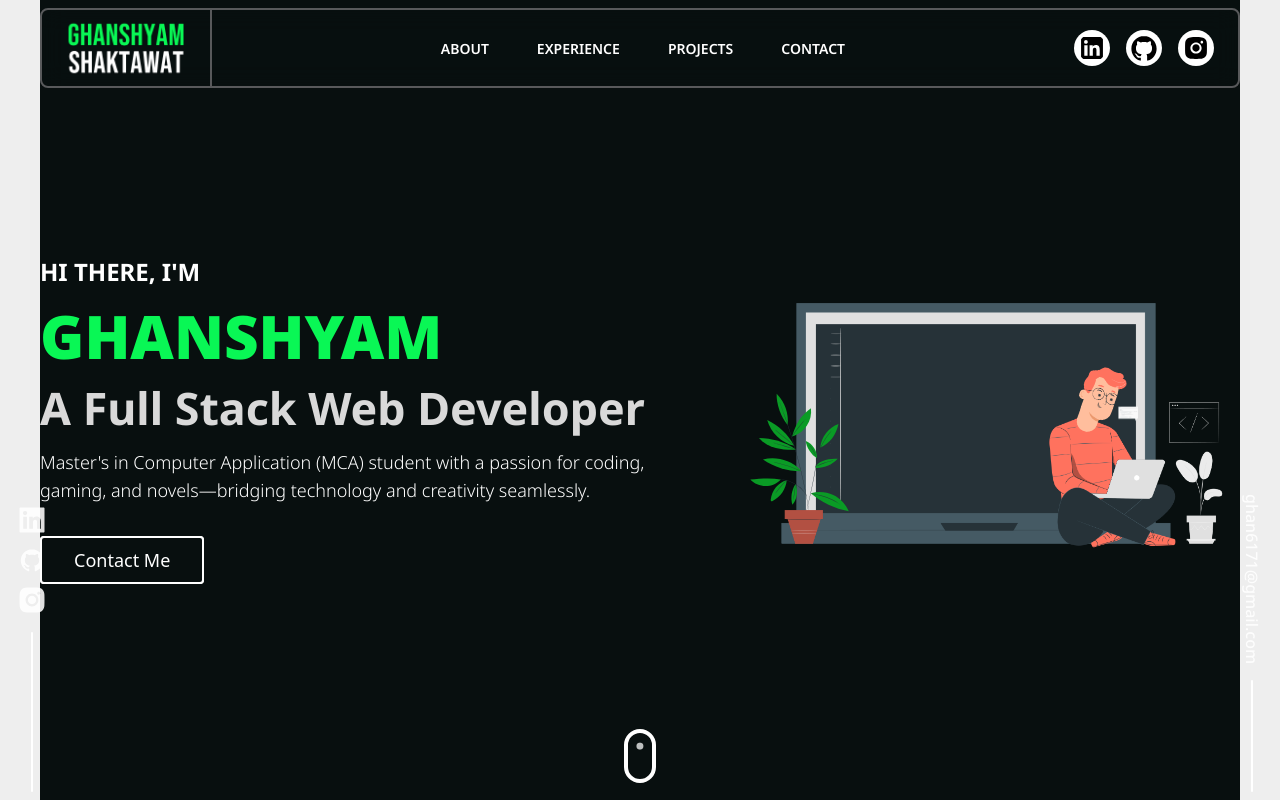
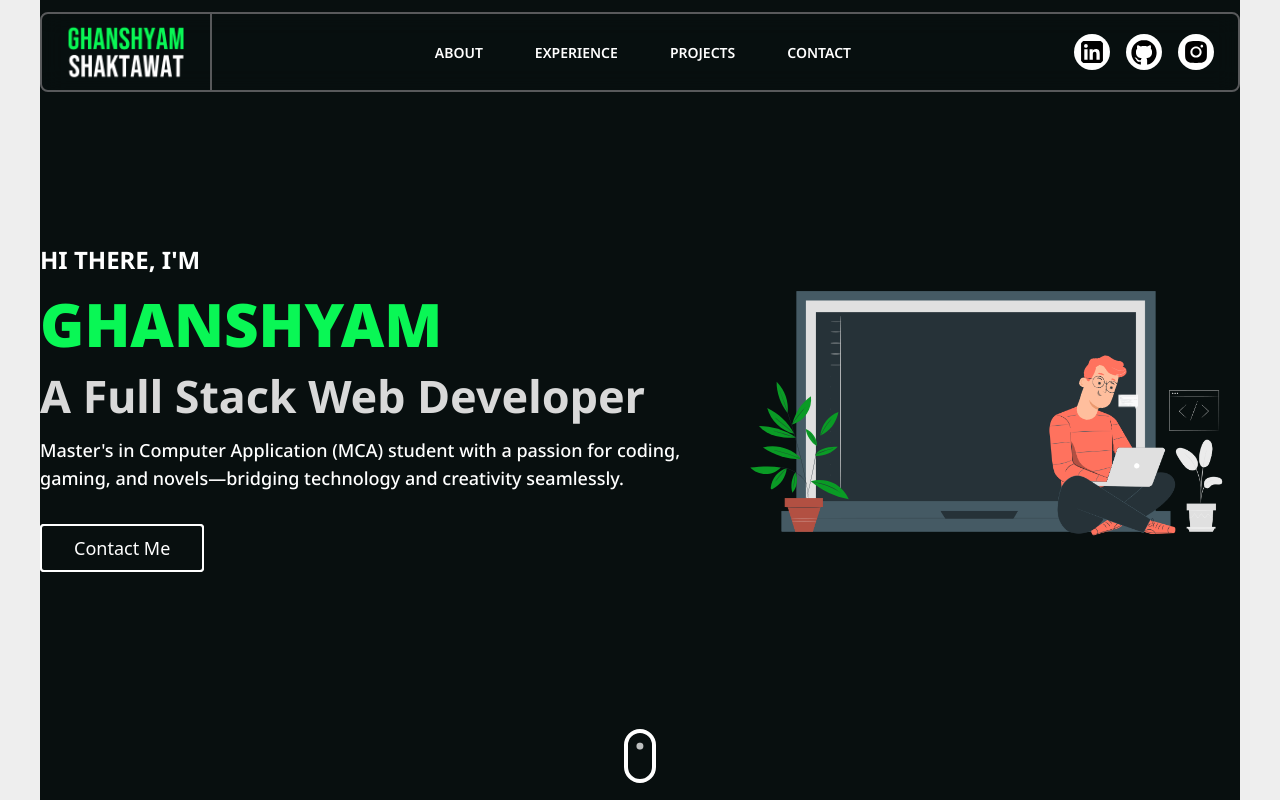
Before and after one commit to Ghanshyam-shaktawat/ghanshyam-shaktawat.github.io, a React (Vite) app: page / in a window 1280 px wide. Shown: the top 800 px of the page. Built offline with nearby package versions, Linux system fonts and the light colour scheme.

Commit message:
fix: fix elements size and add contact us redirect

```diff
--- a/src/App.jsx
+++ b/src/App.jsx
@@ -2,16 +2,20 @@ import { useState, useRef, useEffect } from "react";
 import Topbar from "./components/Topbar";
 import Home from "./sections/Home";
 import About from "./sections/About";
-import Projects from './sections/Projects'
+import Projects from "./sections/Projects";
 import Skills from "./sections/Skills";
-import Contact from "./sections/Contact";
+import Contactls from "./sections/Contact";
 import Cursor from "./components/CustomCursor";
 import LoadingAnim from "./loader/LoadingAnim";
-import { AnimatePresence } from 'framer-motion';
+import { AnimatePresence } from "framer-motion";
 import "./styles/App.css";
 
 function App() {
-  const [toogleLoading, setToogleLoading] = useState(true);
+  const [toogleLoading, setToogleLoading] = useState(false);
+  const scrollAboutRef = useRef(null);
+  const scrollContactRef = useRef(null);
+  const scrollSkillsRef = useRef(null);
+  const scrollProjectsRef = useRef(null);
 
   useEffect(() => {
     (async () => {
@@ -23,32 +27,55 @@ function App() {
     })();
   }, []);
 
+  const scrollToAbout = () => {
+    scrollAboutRef.current.scrollIntoView();
+  };
+
+  const scrollToProjects = () => {
+    scrollProjectsRef.current.scrollIntoView();
+  };
+
+  const scrollToExperience = () => {
+    scrollSkillsRef.current.scrollIntoView();
+  };
+
+  const scrollToContact = () => {
+    scrollContactRef.current.scrollIntoView({ bahaviour: "smooth" });
+  };
+
   return (
     <div className="font-noto">
-      <AnimatePresence mode="wait">
-        {toogleLoading && <LoadingAnim />}
-      </AnimatePresence>
+      {/* <AnimatePresence mode="wait"> */}
+      {/*   {toogleLoading && <LoadingAnim />} */}
+      {/* </AnimatePresence> */}
+      {!toogleLoading && (
         <div className="">
-      {!toogleLoading && <Cursor />}
+          <Cursor />
           <main className="">
-          <Topbar />
+            <Topbar
+              scrollToAbout={scrollToAbout}
+              scrollToExperience={scrollToExperience}
+              scrollToProjects={scrollToProjects}
+              scrollToContact={scrollToContact}
+            />
             <div>
               <Home />
             </div>
-          <div id="about">
+            <div id="about" ref={scrollAboutRef}>
               <About />
             </div>
-          <div id="skills">
+            <div id="skills" ref={scrollSkillsRef}>
               <Skills />
             </div>
-          <div id="projects">
+            <div id="projects" ref={scrollProjectsRef}>
               <Projects />
             </div>
-          <div id="contact">
-            <Contact />
+            <div id="contact" ref={scrollContactRef}>
+              <Contactls />
             </div>
           </main>
         </div>
+      )}
     </div>
   );
 }
--- a/src/components/Topbar.jsx
+++ b/src/components/Topbar.jsx
@@ -2,23 +2,32 @@ import { AiFillLinkedin, AiFillInstagram } from "react-icons/ai";
 import { DiGithubBadge } from "react-icons/di";
 import MagneticButton from "../components/MagneticButton";
 
-function Topbar() {
+function Topbar({
+  scrollToAbout,
+  scrollToExperience,
+  scrollToContact,
+  scrollToProjects,
+}) {
+  const scrollToTop = () => {
+    window.scrollTo(0, 0);
+  };
   return (
-    <header className="h-20 topbar fixed top-2 left-0 right-0 z-40 flex justify-center pointer-events-auto px-6">
+    <header className="h-20 topbar fixed top-3 left-0 right-0 z-40 flex justify-center pointer-events-auto px-6">
       <div className="bg-d-gray/40 max-w-[1200px] w-full flex items-center justify-between rounded-lg border-2 border-gray p-0 backdrop-blur-md">
         <div className="px-2 h-full flex items-center border-r-2 border-gray rounded-l-lg">
           <img
             className="h-16 pointer-events-auto"
             id="big-cursor"
             src="logo.png"
+            onClick={scrollToTop}
           />
         </div>
         <div className="">
-          <ol className="flex gap-4">
+          <ol className="flex gap-5">
             <li>
               <a
                 className="text-white font-semibold px-4 py-2 text-sm uppercase hover:text-green before:content-[] before:pr-1 before:text-white"
-                href="#about"
+                onClick={scrollToAbout}
               >
                 About
               </a>
@@ -26,7 +35,7 @@ function Topbar() {
             <li>
               <a
                 className="text-white font-semibold px-4 py-2 text-sm uppercase hover:text-green before:content-[] before:pr-1 before:text-white"
-                href="#projects"
+                onClick={scrollToExperience}
               >
                 Experience
               </a>
@@ -34,7 +43,7 @@ function Topbar() {
             <li>
               <a
                 className="text-white font-semibold px-4 py-2 text-sm uppercase hover:text-green before:content-[] before:pr-1 before:text-white"
-                href="#projects"
+                onClick={scrollToProjects}
               >
                 Projects
               </a>
@@ -42,7 +51,7 @@ function Topbar() {
             <li>
               <a
                 className="text-white font-semibold px-4 py-2 text-sm uppercase hover:text-green before:content-[] before:pr-1 before:text-white"
-                href="#contact"
+                onClick={scrollToContact}
               >
                 Contact
               </a>
@@ -52,7 +61,11 @@ function Topbar() {
         <div className="flex items-center pe-6 gap-4 pointer-events-auto box-content	">
           {/* TODO app button links */}
           <MagneticButton>
-            <a href="https://github.com/Ghanshyam-shaktawat" target="_blank">
+            <a
+              href="https://github.com/Ghanshyam-shaktawat"
+              target="_blank"
+              rel="noreferrer"
+            >
               <AiFillLinkedin
                 id="big-cursor"
                 className="text-black bg-white w-7 h-7 cursor-pointer rounded-full box-content p-1 "
@@ -60,7 +73,11 @@ function Topbar() {
             </a>
           </MagneticButton>
           <MagneticButton>
-            <a href="https://github.com/Ghanshyam-shaktawat" target="_blank">
+            <a
+              href="https://github.com/Ghanshyam-shaktawat"
+              target="_blank"
+              rel="noreferrer"
+            >
               <DiGithubBadge
                 id="big-cursor"
                 className="text-black bg-white w-9 h-9 cursor-pointer rounded-full box-content p-0"
@@ -68,7 +85,11 @@ function Topbar() {
             </a>
           </MagneticButton>
           <MagneticButton>
-            <a href="https://github.com/Ghanshyam-shaktawat" target="_blank">
+            <a
+              href="https://github.com/Ghanshyam-shaktawat"
+              target="_blank"
+              rel="noreferrer"
+            >
               <AiFillInstagram
                 id="big-cursor"
                 className="text-black bg-white w-7 h-7 cursor-pointer rounded-full box-content p-1"
--- a/src/sections/Contact.jsx
+++ b/src/sections/Contact.jsx
@@ -2,14 +2,14 @@ export default function Contact() {
   return (
     <section className="bg-d-gray h-screen flex flex-col items-center justify-center">
       <div className="max-w-[1200px] w-full flex flex-col items-center text-xl gap-8">
-        <span className="text-green text-xl">So what's next?</span>
+        <span className="text-green text-xl">So what&apos;s next?</span>
         <h2 className="text-5xl font-bold">Get In Touch</h2>
         <p className="text-center w-4/5 text-lg max-w-[800px]">
-          "Whether you have creative ideas to enhance my portfolio, are
+          Whether you have creative ideas to enhance my portfolio, are
           interested in a collaborative project, or simply want to say hello,
           feel free to reach out. I am always eager to explore new opportunities
           and work with like-minded individuals. My inbox is open, and I look
-          forward to connecting with you!"
+          forward to connecting with you!
         </p>
         <div className="h-2 mt-4 pointer-events-auto">
           <button className="bg-white font-normal rounded font-sans ">
--- a/src/sections/Home.jsx
+++ b/src/sections/Home.jsx
@@ -1,17 +1,17 @@
-import { useState, useRef, useEffect } from "react";
+// import { useState, useRef, useEffect } from "react";
 import { Player } from "@lottiefiles/react-lottie-player";
 import Anim from "../assets/animation.json";
-import { AiFillLinkedin, AiFillInstagram } from "react-icons/ai";
-import { DiGithubBadge } from "react-icons/di";
+// import { AiFillLinkedin, AiFillInstagram } from "react-icons/ai";
+// import { DiGithubBadge } from "react-icons/di";
 
 export default function Home() {
-  const container = useRef(null);
+  // const container = useRef(null);
 
   return (
     <section className="relative h-screen bg-d-gray flex flex-col justify-center items-center text-left pointer-events-auto">
       <div className="max-w-[1200px] w-full flex justify-center items-center text-center text-white">
         <div className="w-7/12 flex flex-col items-start text-center text-white gap-4 z-10">
-          <p className="uppercase text-2xl font-bold">Hi there, I'M </p>
+          <p className="uppercase text-2xl font-bold">Hi there, I&apos;M</p>
           <h1
             id="big-cursor"
             className="text-6xl font-black uppercase text-left leading-[4rem] text-green"
@@ -21,17 +21,22 @@ export default function Home() {
           <h2 className="capitalize text-5xl font-bold text-[#d9d9d9] leading-[3rem]">
             a full stack web developer
           </h2>
-          <p className="max-w-2xl text-lg text-left font-light">
-            Master's in Computer Application (MCA) student with a passion for
-            coding, gaming, and novels—bridging technology and creativity
+          <p className="max-w-2xl text-lg text-left font-normal">
+            Master&apos;s in Computer Application (MCA) student with a passion
+            for coding, gaming, and novels—bridging technology and creativity
             seamlessly.
           </p>
           <div className="h-2 mt-4">
-            <button className="bg-white font-normal rounded font-sans ">
+            <a
+              className="bg-white font-normal rounded block font-sans"
+              href="mailto:ghan6171@gmail.com"
+              target="_blank"
+              rel="noreferrer"
+            >
               <span className="block bg-d-gray py-2 px-wide rounded border-2 text-lg text-white hover:translate-x-[-5px] hover:translate-y-[-5px] duration-200 transition-all ease-in">
                 Contact Me
               </span>
-            </button>
+            </a>
           </div>
         </div>
         <div className="w-5/12 h-full inline-block relative z-0">
@@ -45,36 +50,38 @@ export default function Home() {
           {/*add lottie container*/}
         </div>
       </div>
+      <span className="text-center p-3 flex align-middle justify-center">
         <div className="absolute bottom-8">
           <span className="border-4 rounded-3xl border-white p-3"></span>
         </div>
         <div className="absolute bottom-10 animate-drop">
           <span className="text-white bottom-6 text-5xl font-semibold">.</span>
         </div>
-      <div className="flex flex-col items-center fixed left-2 bottom-2 py-0 px-2 gap-2 pointer-events-auto">
-        <AiFillLinkedin
-          id="big-cursor"
-          className="w-8 h-8 hover:text-green cursor-pointer"
-        />
-        <DiGithubBadge
-          id="big-cursor"
-          className="w-8 h-8 hover:text-green cursor-pointer"
-        />
-        <AiFillInstagram
-          id="big-cursor"
-          className="w-8 h-8 hover:text-green cursor-pointer"
-        />
-        <span className="bg-white w-0.5 mt-2 py-20 rounded" />
-      </div>
-      <div className="flex flex-col items-center fixed right-2 bottom-2 py-0 px-2 gap-2 pointer-events-auto">
-        <p
-          id="big-cursor"
-          className="cursor-pointer m-auto writing-mode text-base font-normal hover:text-green"
-        >
-          ghan6171@gmail.com
-        </p>
-        <span className="bg-white w-0.5 mt-2 py-14 rounded"></span>
-      </div>
+      </span>
+      {/* <div className="flex flex-col items-center fixed left-2 bottom-2 py-0 px-2 gap-2 pointer-events-auto"> */}
+      {/*   <AiFillLinkedin */}
+      {/*     id="big-cursor" */}
+      {/*     className="w-8 h-8 hover:text-green cursor-pointer" */}
+      {/*   /> */}
+      {/*   <DiGithubBadge */}
+      {/*     id="big-cursor" */}
+      {/*     className="w-8 h-8 hover:text-green cursor-pointer" */}
+      {/*   /> */}
+      {/*   <AiFillInstagram */}
+      {/*     id="big-cursor" */}
+      {/*     className="w-8 h-8 hover:text-green cursor-pointer" */}
+      {/*   /> */}
+      {/*   <span className="bg-white w-0.5 mt-2 py-20 rounded" /> */}
+      {/* </div> */}
+      {/* <div className="flex flex-col items-center fixed right-2 bottom-2 py-0 px-2 gap-2 pointer-events-auto mix-blend-difference"> */}
+      {/*   <p */}
+      {/*     id="big-cursor" */}
+      {/*     className="cursor-pointer m-auto writing-mode text-base font-normal hover:text-green" */}
+      {/*   > */}
+      {/*     ghan6171@gmail.com */}
+      {/*   </p> */}
+      {/*   <span className="bg-white w-0.5 mt-2 py-14 rounded"></span> */}
+      {/* </div> */}
     </section>
   );
 }
```
Also changed, not shown: src/components/MagneticButton.jsx (+15 -15 lines), src/sections/About.jsx (+21 -20 lines), tailwind.config.js (+23 -26 lines), .eslintrc.cjs. Lines whose indentation alone changed are shown as unchanged.
